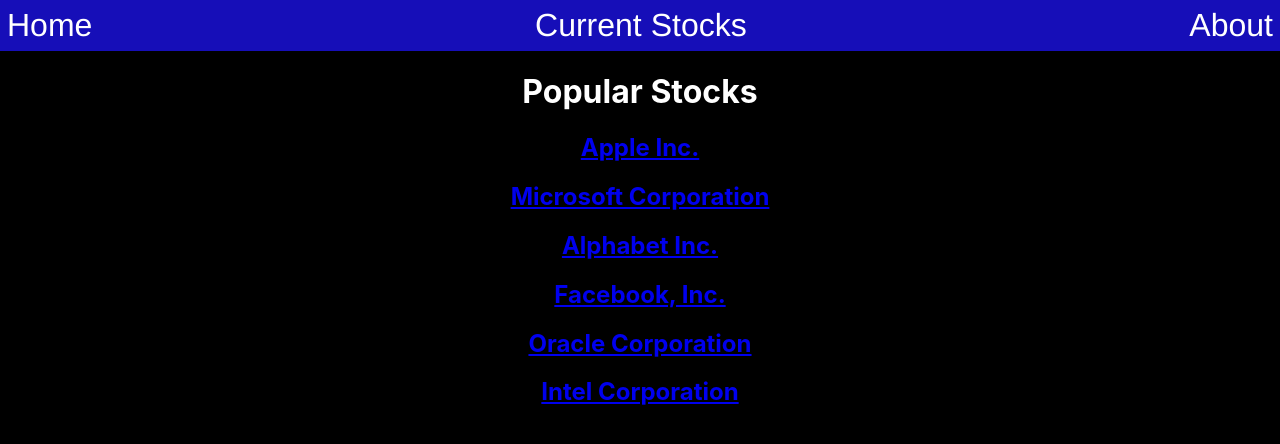
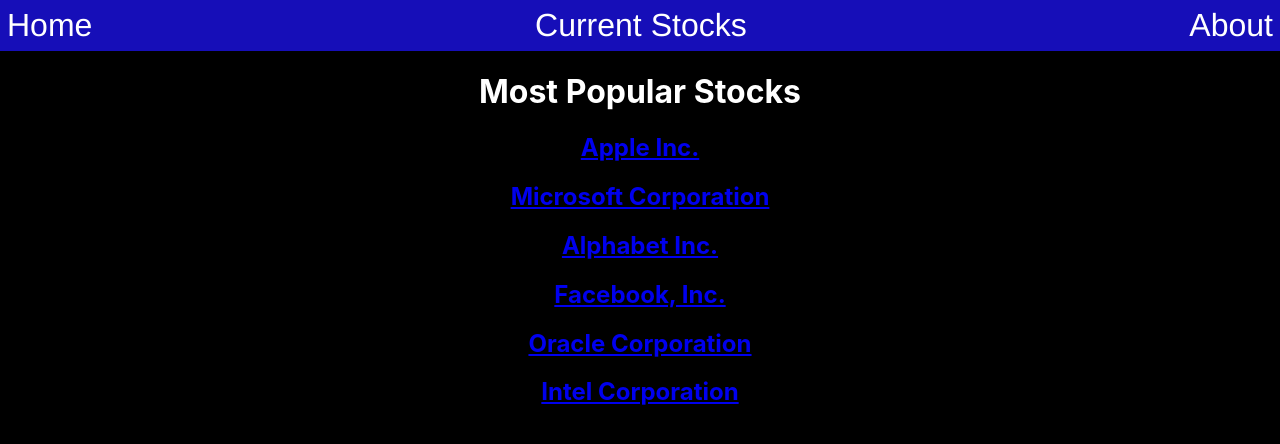
Before and after one commit to Dejac01/router-stock-app, a React (Create React App) app: page / in a window 1280 px wide. Shown: the top 444 px of the page. Built offline with nearby package versions, Linux system fonts and the light colour scheme.

Commit message:
StockApp

```diff
--- a/src/components/Stocks.jsx
+++ b/src/components/Stocks.jsx
@@ -14,7 +14,7 @@ import { Link } from "react-router-dom";
 
   return (
     <div className="stocks2">
-      <h1 className='h1'>Popular Stocks</h1>
+      <h1 className='h1'>Most Popular Stocks</h1>
       {stocks.map((coin,key) => {
         const { name, symbol } = coin;
 
```
